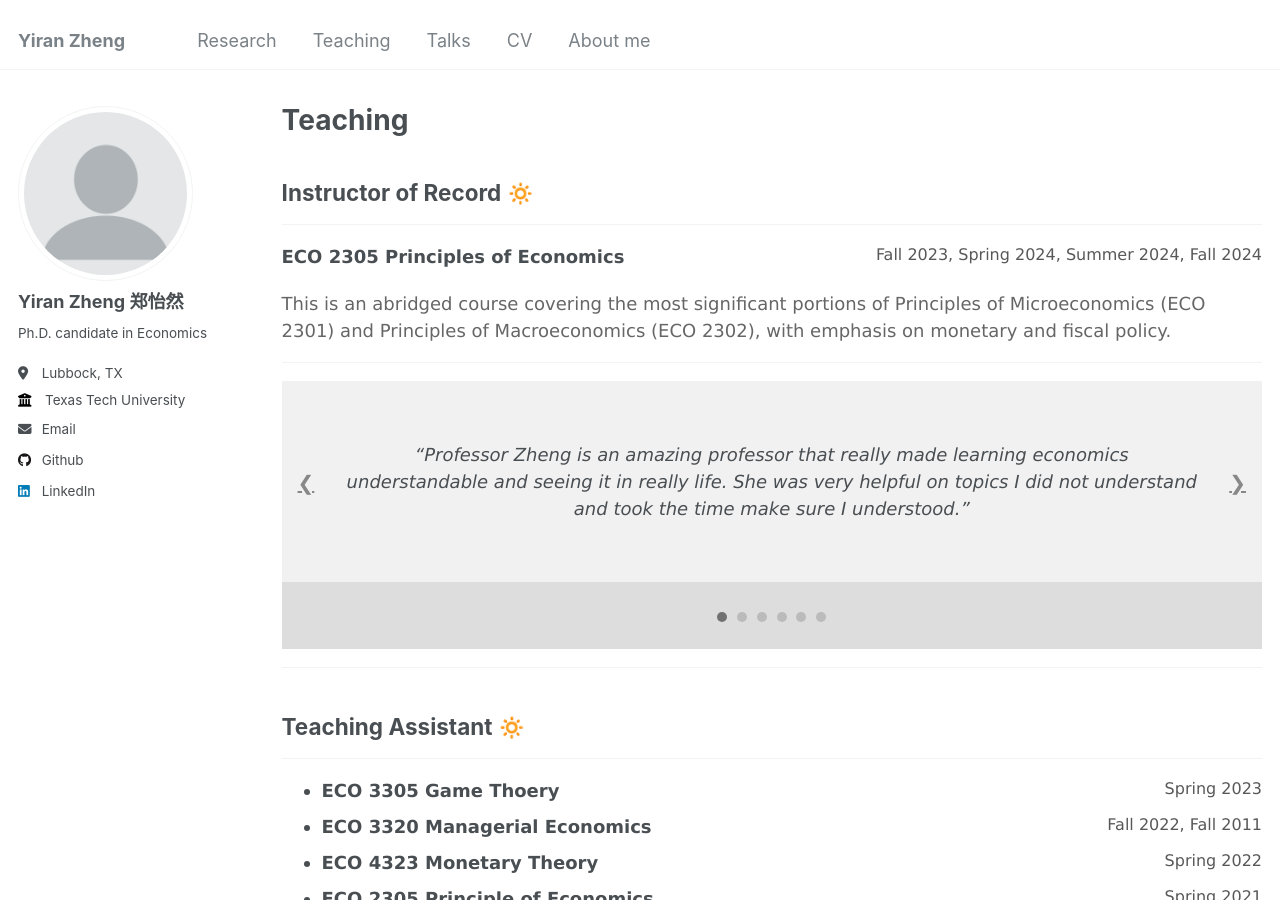
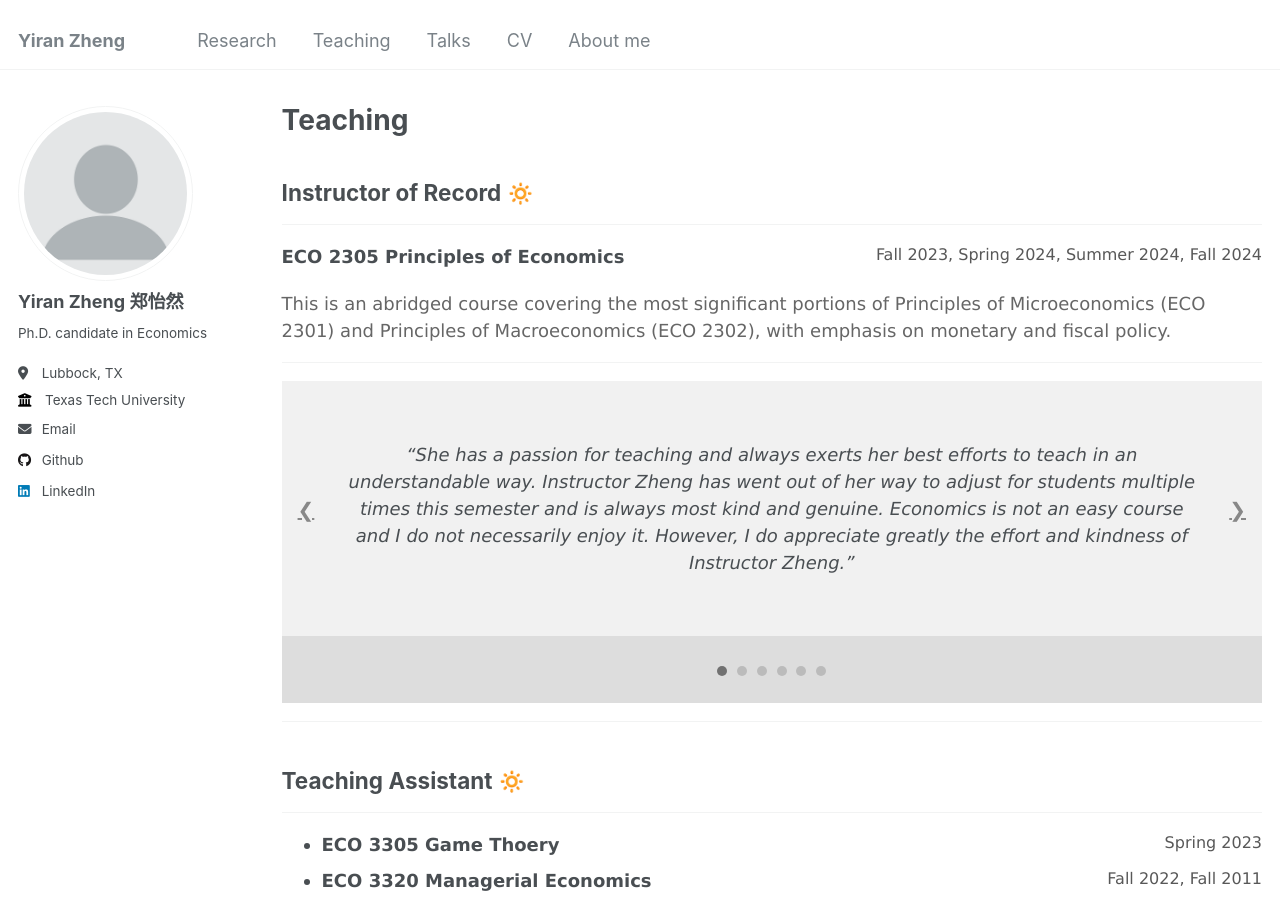
Before and after one commit to yiran-zheng/yiran-zheng.github.io, a Jekyll site: the page built from _pages/teaching.html, in a window 1280 px wide and 900 px high. Built offline with Jekyll 4.4.1, drawn with Linux system fonts in a browser that asks for light colours.

Commit message:
Update teaching.html

```diff
--- a/_pages/teaching.html
+++ b/_pages/teaching.html
@@ -104,6 +104,10 @@ q {font-style: italic;}
 <div class="slideshow-container">
 
 <div class="mySlides">
+  <q>She has a passion for teaching and always exerts her best efforts to teach in an understandable way. Instructor Zheng has went out of her way to adjust for students multiple times this semester and is always most kind and genuine. Economics is not an easy course and I do not necessarily enjoy it. However, I do appreciate greatly the effort and kindness of Instructor Zheng.</q>
+</div>
+
+<div class="mySlides">
   <q>Professor Zheng is an amazing professor that really made learning economics understandable and seeing it in really life. She was very helpful on topics I did not understand and took the time make sure I understood.</q>
 </div>
 
@@ -121,10 +125,6 @@ q {font-style: italic;}
 
 <div class="mySlides">
   <q>Very kind professor. She really wanted her students to understand the material and she cared if her teaching methods were effective.</q>
-</div>
-
-<div class="mySlides">
-  <q>She has a passion for teaching and always exerts her best efforts to teach in an understandable way. Instructor Zheng has went out of her way to adjust for students multiple times this semester and is always most kind and genuine. Economics is not an easy course and I do not necessarily enjoy it. However, I do appreciate greatly the effort and kindness of Instructor Zheng.</q>
 </div>
 
 <a class="prev" onclick="plusSlides(-1)">❮</a>
```
